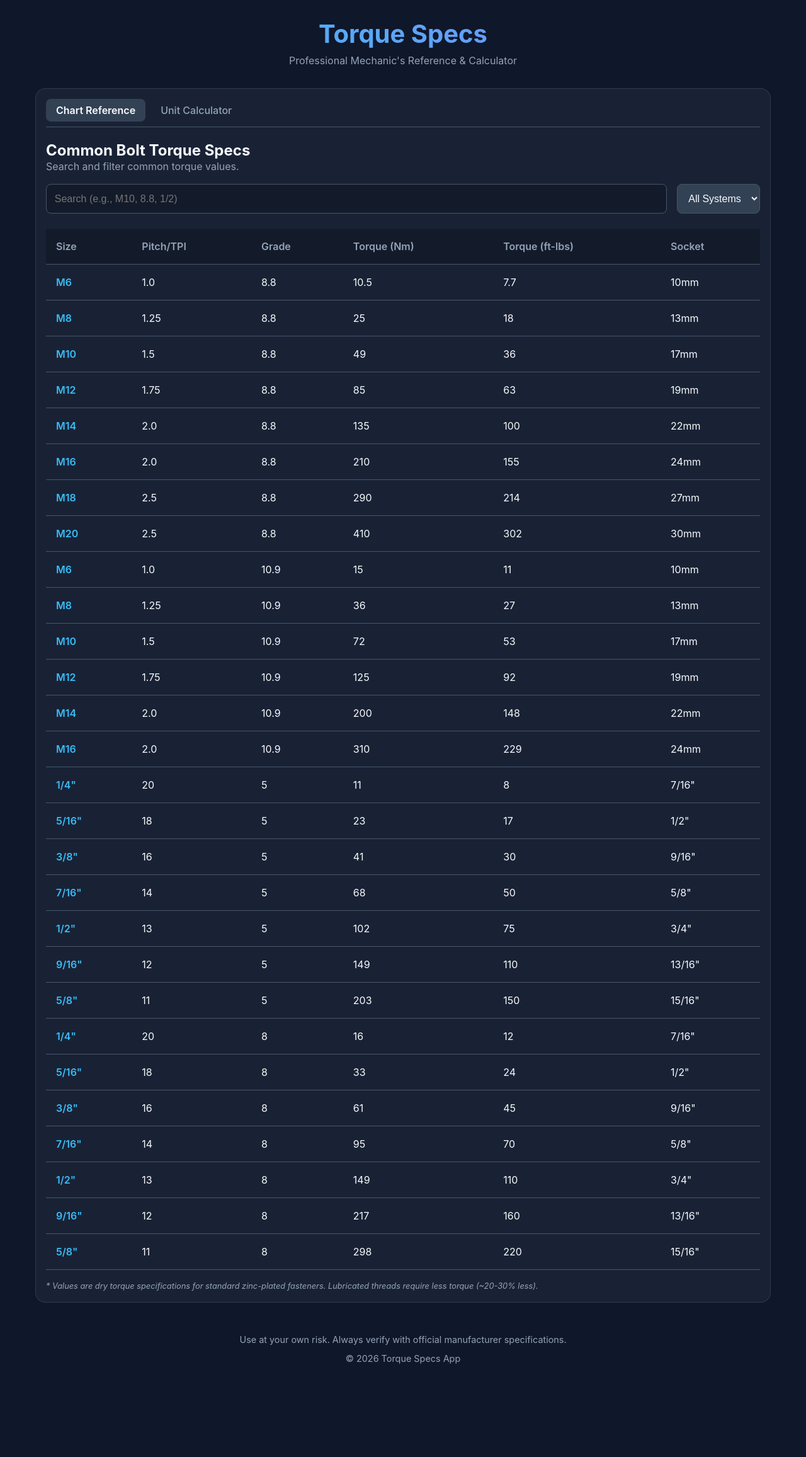
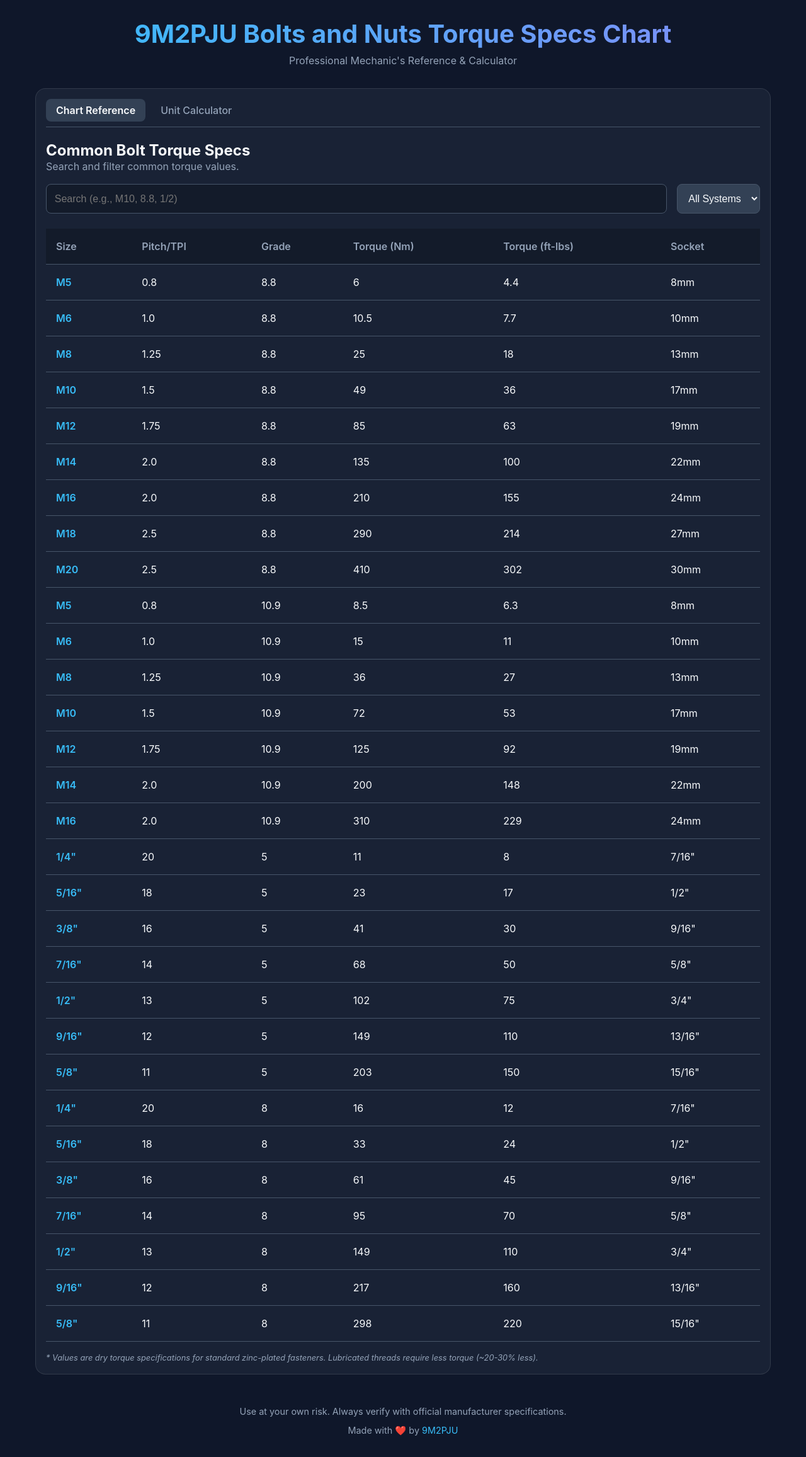
Before and after one commit to 9M2PJU/9M2PJU-Common-Bolts-and-Nuts-Torque-Specs, a React (Vite) app: page / in a window 1280 px wide. Shown: the whole page at 63% size. Before the commit the page ends 2199 px from the top, so only its background shows below. Built offline with nearby package versions, Linux system fonts and the light colour scheme.

Commit message:
Update branding to 9M2PJU and add M5 socket data

```diff
--- a/index.html
+++ b/index.html
@@ -1,14 +1,18 @@
 <!doctype html>
 <html lang="en">
+
 <head>
   <meta charset="UTF-8" />
   <link rel="icon" type="image/svg+xml" href="/vite.svg" />
   <meta name="viewport" content="width=device-width, initial-scale=1.0" />
-    <title>Bolts & Nuts Torque Specs</title>
-    <meta name="description" content="Mechanic's reference for bolt and nut torque specifications. Searchable chart and unit conversion calculator.">
+  <title>9M2PJU Bolts and Nuts Torque Specs Chart</title>
+  <meta name="description"
+    content="Mechanic's reference for bolt and nut torque specifications. Searchable chart and unit conversion calculator.">
 </head>
+
 <body>
   <div id="root"></div>
   <script type="module" src="/src/main.jsx"></script>
 </body>
+
 </html>
--- a/package.json
+++ b/package.json
@@ -1,5 +1,5 @@
 {
-  "name": "torque-specs-app",
+  "name": "9m2pju-bolts-nuts-torque-specs",
   "private": true,
   "version": "0.0.0",
   "type": "module",
--- a/src/App.jsx
+++ b/src/App.jsx
@@ -16,7 +16,7 @@ function App() {
                     WebkitTextFillColor: 'transparent',
                     marginBottom: '0.5rem'
                 }}>
-                    Torque Specs
+                    9M2PJU Bolts and Nuts Torque Specs Chart
                 </h1>
                 <p style={{ color: 'var(--color-text-secondary)' }}>
                     Professional Mechanic's Reference & Calculator
@@ -64,7 +64,9 @@ function App() {
 
             <footer style={{ marginTop: '3rem', textAlign: 'center', color: 'var(--color-text-secondary)', fontSize: '0.9rem' }}>
                 <p>Use at your own risk. Always verify with official manufacturer specifications.</p>
-                <p style={{ marginTop: '0.5rem' }}>&copy; {new Date().getFullYear()} Torque Specs App</p>
+                <p style={{ marginTop: '0.5rem' }}>
+                    Made with ❤️ by <a href="https://hamradio.my" target="_blank" rel="noopener noreferrer" style={{ color: 'var(--color-accent)', textDecoration: 'none' }}>9M2PJU</a>
+                </p>
             </footer>
         </div>
     )
--- a/src/data/torqueSpecs.js
+++ b/src/data/torqueSpecs.js
@@ -1,5 +1,6 @@
 export const torqueSpecs = [
     // Metric Coarse - Grade 8.8
+    { system: 'Metric', size: 'M5', pitch: '0.8', grade: '8.8', torqueNm: 6, torqueFtLbs: 4.4, socket: '8mm' },
     { system: 'Metric', size: 'M6', pitch: '1.0', grade: '8.8', torqueNm: 10.5, torqueFtLbs: 7.7, socket: '10mm' },
     { system: 'Metric', size: 'M8', pitch: '1.25', grade: '8.8', torqueNm: 25, torqueFtLbs: 18, socket: '13mm' },
     { system: 'Metric', size: 'M10', pitch: '1.5', grade: '8.8', torqueNm: 49, torqueFtLbs: 36, socket: '17mm' },
@@ -10,6 +11,7 @@ export const torqueSpecs = [
     { system: 'Metric', size: 'M20', pitch: '2.5', grade: '8.8', torqueNm: 410, torqueFtLbs: 302, socket: '30mm' },
 
     // Metric Coarse - Grade 10.9
+    { system: 'Metric', size: 'M5', pitch: '0.8', grade: '10.9', torqueNm: 8.5, torqueFtLbs: 6.3, socket: '8mm' },
     { system: 'Metric', size: 'M6', pitch: '1.0', grade: '10.9', torqueNm: 15, torqueFtLbs: 11, socket: '10mm' },
     { system: 'Metric', size: 'M8', pitch: '1.25', grade: '10.9', torqueNm: 36, torqueFtLbs: 27, socket: '13mm' },
     { system: 'Metric', size: 'M10', pitch: '1.5', grade: '10.9', torqueNm: 72, torqueFtLbs: 53, socket: '17mm' },
```
Also changed, not shown: 3 other files (tests, documents, lock files or other folders). Lines whose indentation alone changed are shown as unchanged.
